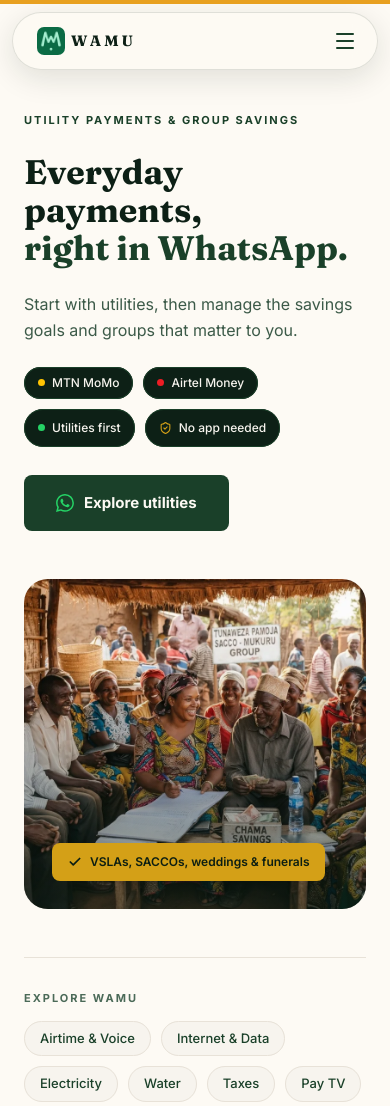
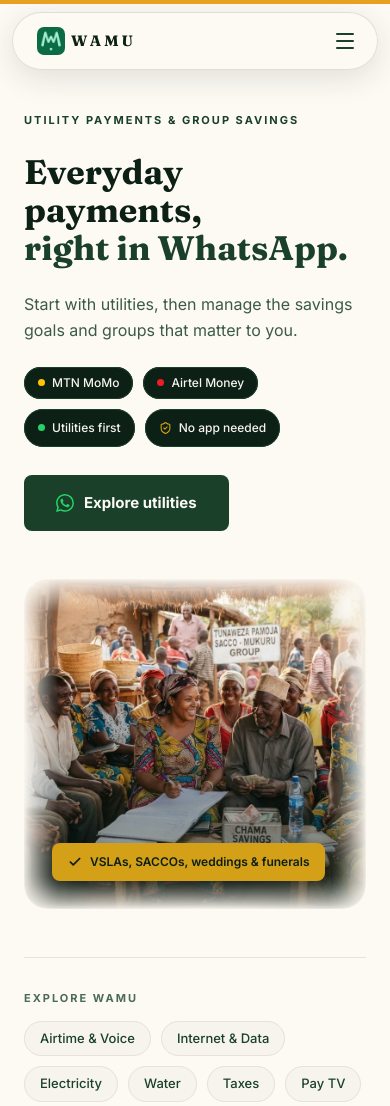
Before and after one commit to Loyoenock/WAMU, a React (Vite) app: page / in a window 390 px wide. Shown: the top 1106 px of the page. Built offline with nearby package versions, Linux system fonts and the light colour scheme.

Commit message:
style: add masked overlay effect to hero image
Introduce CSS mask-based gradients and backdrop-filter styling to the hero component to create a refined, polished visual effect on the media element.

```diff
--- a/src/components/Hero.tsx
+++ b/src/components/Hero.tsx
@@ -71,18 +71,18 @@ export function Hero() {
         </div>
 
         {/* Photo */}
-        <div className="relative aspect-[580/560] w-full max-w-[580px] shrink-0 overflow-hidden rounded-[24px] lg:h-[560px] lg:w-[580px]">
+        <div className="hero-media relative isolate aspect-[580/560] w-full max-w-[580px] shrink-0 overflow-hidden rounded-[24px] lg:h-[560px] lg:w-[580px]">
           <img
             src="/images/hero.webp"
             alt="A Ugandan savings group meeting"
-            className="absolute inset-0 h-full w-full object-cover"
+            className="absolute inset-0 block h-full w-full object-cover"
           />
           <div
-            className="absolute inset-x-0 bottom-0 h-[252px]"
+            className="hero-media-scrim pointer-events-none absolute inset-x-0 bottom-0 h-[252px]"
             style={{ backgroundImage: 'linear-gradient(180deg, #0D201600 0%, #0D201680 100%)' }}
             aria-hidden="true"
           />
-          <div className="absolute bottom-[28px] left-[28px] flex items-center gap-[8px] rounded-[8px] bg-[#D4A017] px-[16px] py-[10px]">
+          <div className="absolute bottom-[28px] left-[28px] z-[2] flex items-center gap-[8px] rounded-[8px] bg-[#D4A017] px-[16px] py-[10px]">
             <Check className="h-[14px] w-[14px] shrink-0 text-[#0C1E12]" strokeWidth={3} aria-hidden="true" />
             <span className="text-[12px] font-semibold text-[#0C1E12]">
               VSLAs, SACCOs, weddings &amp; funerals
--- a/src/index.css
+++ b/src/index.css
@@ -80,3 +80,87 @@
     background-color: #FDFAF4;
   }
 }
+
+.hero-media {
+  position: relative;
+  isolation: isolate;
+  border-radius: 24px;
+  overflow: hidden;
+}
+
+.hero-media > img {
+  display: block;
+  width: 100%;
+  height: 100%;
+  object-fit: cover;
+}
+
+.hero-media > img,
+.hero-media-scrim {
+  -webkit-mask-image:
+    linear-gradient(to right, transparent 0%, #000 12%, #000 88%, transparent 100%),
+    linear-gradient(to bottom, transparent 0%, #000 10%, #000 90%, transparent 100%);
+  mask-image:
+    linear-gradient(to right, transparent 0%, #000 12%, #000 88%, transparent 100%),
+    linear-gradient(to bottom, transparent 0%, #000 10%, #000 90%, transparent 100%);
+  -webkit-mask-composite: source-in;
+  mask-composite: intersect;
+}
+
+.hero-media::after {
+  content: "";
+  position: absolute;
+  inset: 0;
+  pointer-events: none;
+  z-index: 1;
+  border-radius: inherit;
+  background: rgba(255, 255, 255, 0.08);
+  -webkit-backdrop-filter: blur(14px) saturate(140%);
+  backdrop-filter: blur(14px) saturate(140%);
+  -webkit-mask-image: radial-gradient(ellipse at center, transparent 55%, #000 100%);
+  mask-image: radial-gradient(ellipse at center, transparent 55%, #000 100%);
+  box-shadow:
+    inset 0 0 0 1px rgba(255, 255, 255, 0.25),
+    inset 0 0 24px rgba(255, 255, 255, 0.12);
+}
+
+@media (max-width: 767.98px) {
+  .hero-media > img,
+  .hero-media-scrim {
+    -webkit-mask-image:
+      linear-gradient(to right, transparent 0%, #000 10%, #000 90%, transparent 100%),
+      linear-gradient(to bottom, transparent 0%, #000 10%, #000 90%, transparent 100%);
+    mask-image:
+      linear-gradient(to right, transparent 0%, #000 10%, #000 90%, transparent 100%),
+      linear-gradient(to bottom, transparent 0%, #000 10%, #000 90%, transparent 100%);
+    -webkit-mask-composite: source-in;
+    mask-composite: intersect;
+  }
+
+  .hero-media::after {
+    -webkit-backdrop-filter: blur(8px) saturate(140%);
+    backdrop-filter: blur(8px) saturate(140%);
+    -webkit-mask-image: radial-gradient(ellipse at center, transparent 62%, #000 100%);
+    mask-image: radial-gradient(ellipse at center, transparent 62%, #000 100%);
+    box-shadow:
+      inset 0 0 0 1px rgba(255, 255, 255, 0.25),
+      inset 0 0 16px rgba(255, 255, 255, 0.12);
+  }
+}
+
+@supports not ((backdrop-filter: blur(1px)) or (-webkit-backdrop-filter: blur(1px))) {
+  .hero-media::after {
+    -webkit-backdrop-filter: none;
+    backdrop-filter: none;
+    background: transparent;
+    box-shadow: inset 0 0 0 1px rgba(255, 255, 255, 0.25);
+  }
+}
+
+@media (prefers-reduced-transparency: reduce) {
+  .hero-media::after {
+    -webkit-backdrop-filter: none;
+    backdrop-filter: none;
+    background: transparent;
+  }
+}
```
